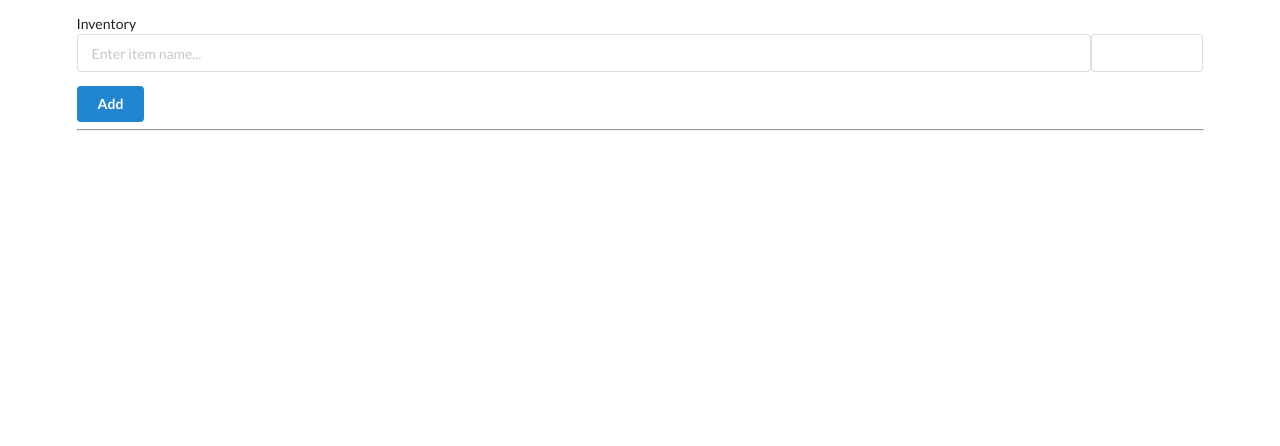
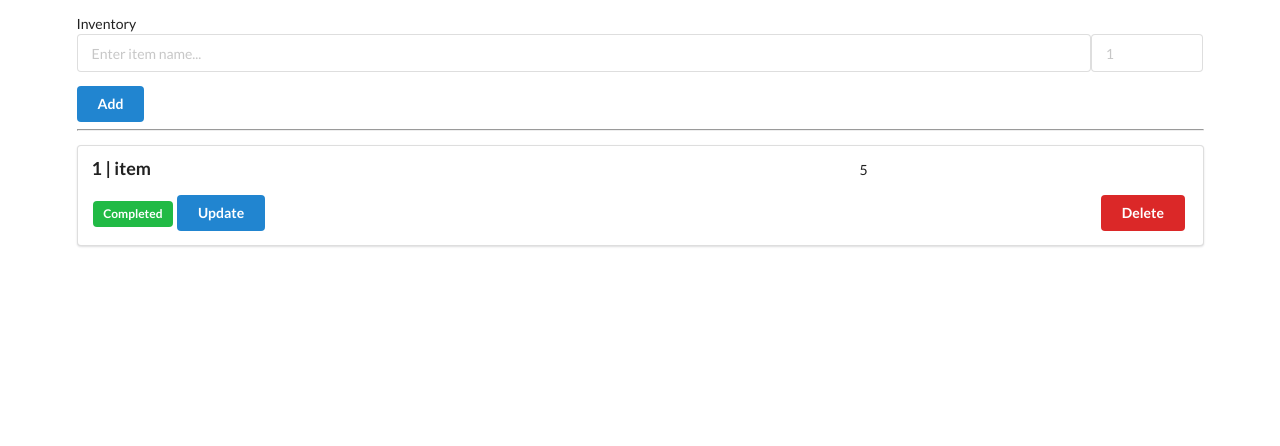
Before and after one commit to mabyabt/inventroyapp_python, a FastAPI app: page / in a window 1280 px wide. Shown: the part 82-528 px from the top of the page. Run offline with FastAPI, Linux system fonts and the light colour scheme; data comes from the database, SQL or seed files in the repository; both versions use the stored data as it was after the commit.

Commit message:
update needs work

```diff
--- a/app.py
+++ b/app.py
@@ -29,7 +29,7 @@ def get_db():
 def home(request: Request, db: Session = Depends(get_db)):
     items = db.query(models.Inventory).all()
     return templates.TemplateResponse("base.html",
-                                      {"request": request, "todo_list": items})
+                                      {"request": request, "item_list": items})
 
 @app.post("/add")
 def add(request: Request, title: str = Form(...), quantity: int = Form(...), db: Session = Depends(get_db)):
@@ -41,7 +41,7 @@ def add(request: Request, title: str = Form(...), quantity: int = Form(...), db:
     return RedirectResponse(url=url, status_code=status.HTTP_303_SEE_OTHER)
 
 
-@app.get("/update/{invetory_id}")
+@app.get("/update/{item_id}")
 def update(request: Request, item_id: int, db: Session = Depends(get_db)):
     todo = db.query(models.Inventory).filter(models.Inventory.id == item_id).first()
     todo.complete = not todo.complete
@@ -51,7 +51,7 @@ def update(request: Request, item_id: int, db: Session = Depends(get_db)):
     return RedirectResponse(url=url, status_code=status.HTTP_302_FOUND)
 
 
-@app.get("/delete/{items_id}")
+@app.get("/delete/{item_id}")
 def delete(request: Request, item_id: int, db: Session = Depends(get_db)):
     item = db.query(models.Inventory).filter(models.Inventory.id == item_id).first()
     db.delete(item)
--- a/templates/base.html
+++ b/templates/base.html
@@ -19,7 +19,7 @@
             <div class="field" style="  display: flex; ">
 
                 <input type="text" name="title" placeholder="Enter item name..." style="width: 90%;">
-                <input type="number" id="quantity" name="quantity" min="0" max="10000" style="width: 10%;"> <br>
+                <input type="number" id="quantity" name="quantity" min="0" max="10000" placeholder="1" style="width: 10%;"> <br>
             </div>
             <button class="ui blue button" type="submit">Add</button>
         </form>
@@ -28,8 +28,9 @@
 
         {% for item in item_list %}
         <div class="ui segment">
-            <p class="ui big header">{{item.id }} | {{ item.title }}</p>
-
+            <div style="  display: flex; ">
+            <p class="ui big header" style="width: 70%;">{{item.id }} | {{ item.name }}</p>
+                <p style="width: 30%;">{{item.quantity}}</p></div>
             {% if item.complete == False %}
             <span class="ui gray label">Not Complete</span>
             {% else %}
@@ -37,7 +38,7 @@
             {% endif %}
 
             <a class="ui blue button" href="/update/{{ item.id }}">Update</a>
-            <a class="ui red button" href="/delete/{{ item.id }}">Delete</a>
+            <a class="ui red button"  style="float: right;" href="/delete/{{ item.id }}">Delete</a>
         </div>
         {% endfor %}
     </div>
```
Also changed, not shown: db.sqlite.
